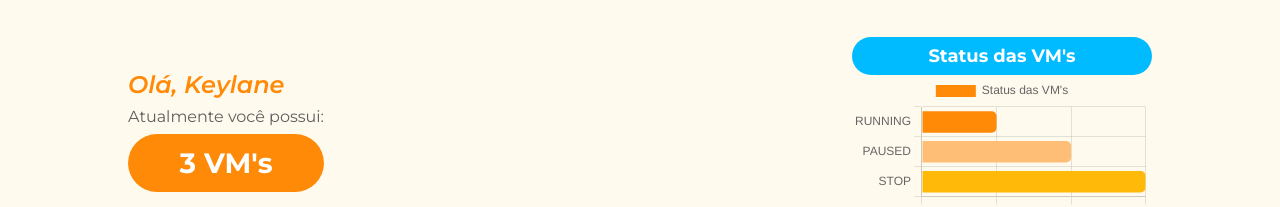
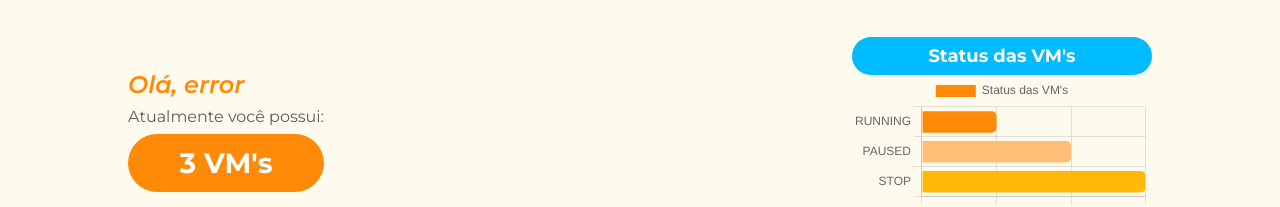
Before and after one commit to KeylaneCardoso/vm-control, an Angular app: page /home in a window 1280 px wide. Shown: the part 123-330 px from the top of the page. Built offline with nearby package versions, Linux system fonts and the light colour scheme.

Commit message:
feat: adição de dados vindos do localStorage

```diff
--- a/src/app/pages/dashboard/dashboard.component.ts
+++ b/src/app/pages/dashboard/dashboard.component.ts
@@ -4,16 +4,22 @@ import { CommonModule } from '@angular/common';
 import { HeaderComponent } from '../../components/header/header.component';
 import { Chart, registerables } from 'chart.js';
 import { InfoDashboardComponent } from '../../components/info-dashboard/info-dashboard.component';
+import { LocalStorageService } from '../../services/local-storage.service';
 
 @Component({
   selector: 'app-dashboard',
   standalone: true,
-  imports: [CommonModule, RouterOutlet, HeaderComponent, InfoDashboardComponent],
+  imports: [ CommonModule, RouterOutlet, HeaderComponent, InfoDashboardComponent],
   templateUrl: './dashboard.component.html',
   styleUrl: './dashboard.component.scss'
 })
 export class DashboardComponent implements OnInit {
-  userName = "Keylane";
+
+  constructor(private localStorageService: LocalStorageService) { }
+
+  // this.localStorageService.getItem("userData");
+
+  userName = this.BuscarDados();
   numVM = "3";
   VMPercent = "24";
 
@@ -69,4 +75,17 @@ export class DashboardComponent implements OnInit {
     })
 
   }
+
+  BuscarDados(): string{
+    const userDataString = this.localStorageService.getItem('userData');
+    if (userDataString === null || userDataString === undefined) {
+      console.error('Dados do usuário não encontrados no localStorage');
+      return 'error';
+    }
+    const userData = JSON.parse(userDataString);
+    const userName = userData.name;
+    console.log(userName)
+
+    return userName;
+  }
 }
```
